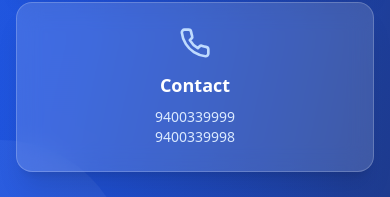
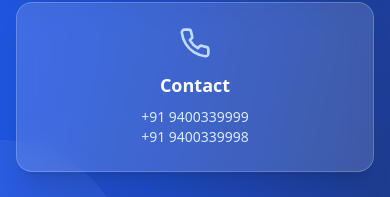
Before and after one commit to MySitesBallAd/dr-james-appointment-hub, a React (Vite) app: page / in a window 390 px wide. Shown: the part 1056-1253 px from the top of the page. Built offline with nearby package versions, Linux system fonts and the light colour scheme.

Commit message:
phone numbers clickable

```diff
--- a/src/components/Hero.tsx
+++ b/src/components/Hero.tsx
@@ -37,6 +37,7 @@ const Hero = () => {
               </div>
             </div>
 
+            <a href="tel:+919400339999">
               <Button
                 size="lg"
                 className="bg-gradient-to-r from-green-500 to-green-600 hover:from-green-600 hover:to-green-700 text-white font-semibold px-10 py-4 text-xl rounded-full shadow-xl hover:shadow-2xl transform hover:scale-105 transition-all duration-300"
@@ -44,6 +45,7 @@ const Hero = () => {
                 <Phone className="w-6 h-6 mr-3" />
                 Book Appointment
               </Button>
+            </a>
           </div>
 
           {/* Right side - Doctor photo and info cards */}
@@ -74,8 +76,16 @@ const Hero = () => {
               <div className="bg-white/15 backdrop-blur-md rounded-2xl p-6 border border-white/20 hover:bg-white/20 transition-all duration-300 shadow-xl">
                 <Phone className="w-8 h-8 mx-auto mb-3 text-blue-200" />
                 <h3 className="text-lg font-semibold mb-2 text-center">Contact</h3>
-                <p className="text-blue-100 text-center text-sm">9400339999</p>
-                <p className="text-blue-100 text-center text-sm">9400339998</p>
+                <p className="text-blue-100 text-center text-sm">
+                  <a href="tel:+919400339999" className="hover:underline hover:text-blue-300">
+                    +91 9400339999
+                  </a>
+                </p>
+                <p className="text-blue-100 text-center text-sm">
+                  <a href="tel:+919400339998" className="hover:underline hover:text-blue-300">
+                    +91 9400339998
+                  </a>
+                </p>
               </div>
             </div>
           </div>
```
Lines whose indentation alone changed are shown as unchanged.
